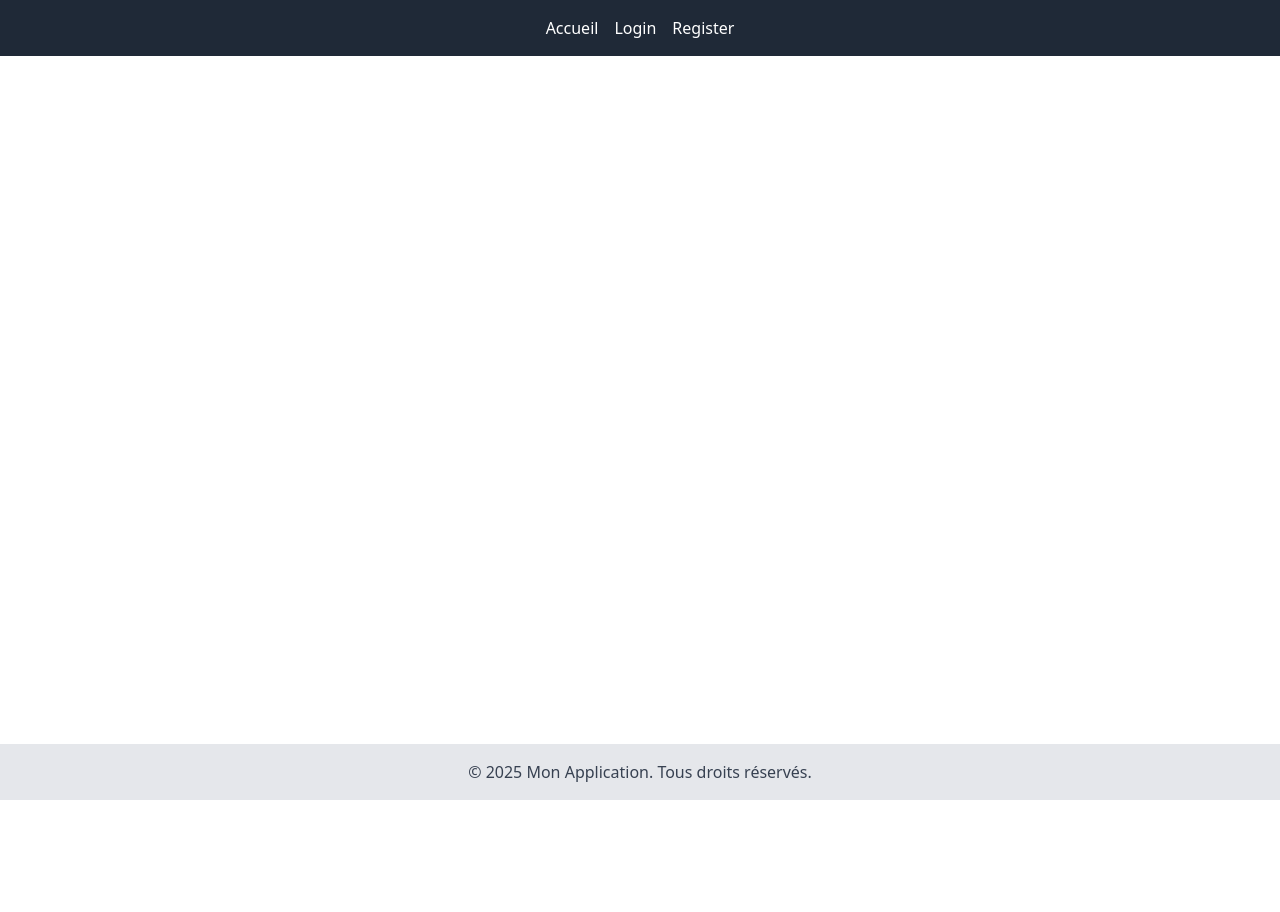
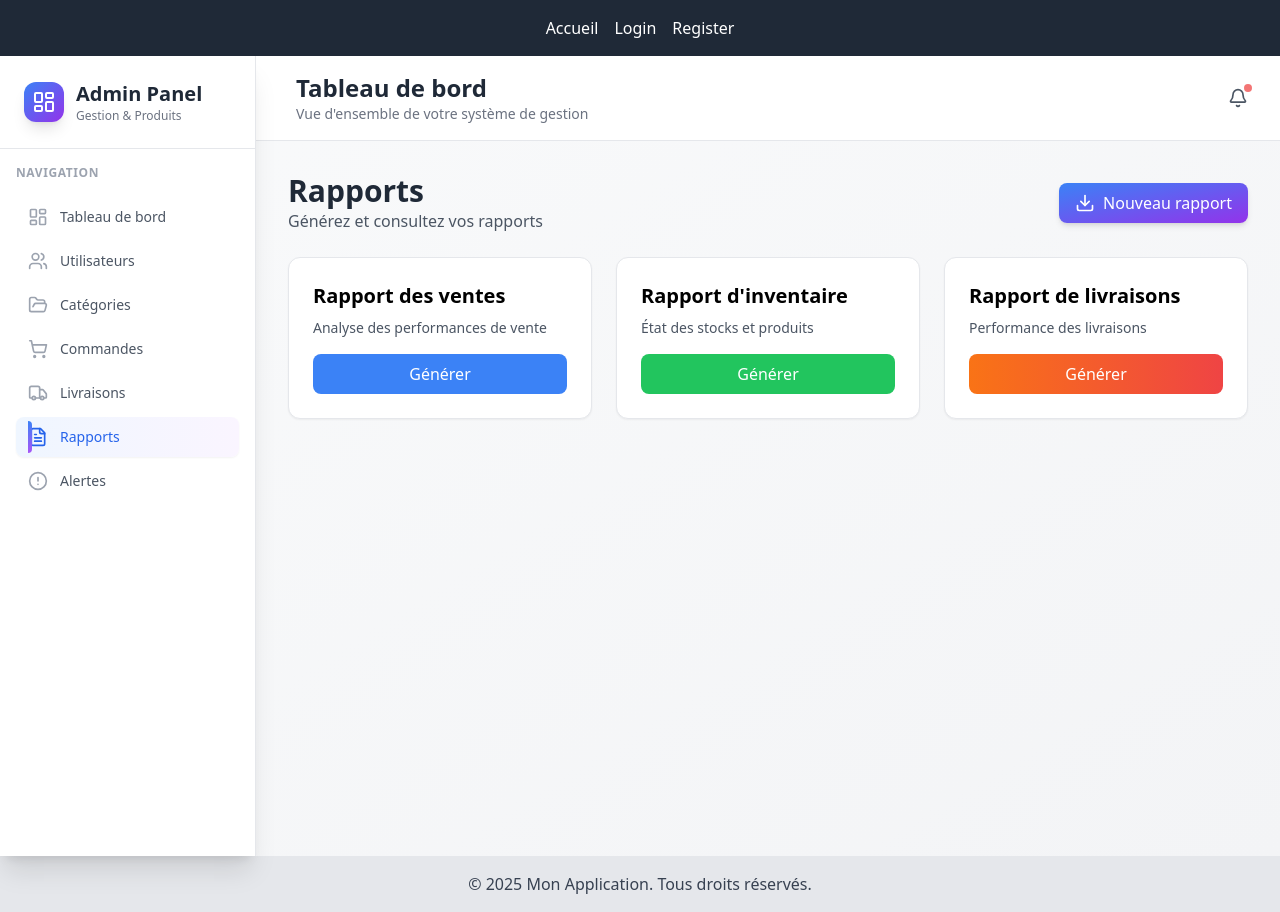
Before and after one commit to azizkcm09/Gestion-des-Fournisseurs-et-Produits-Frontend, a React (Vite) app: page /reports in a window 1280 px wide. Before the commit the page ends 800 px from the top, so only its background shows below. Built offline with nearby package versions, Linux system fonts and the light colour scheme.

Commit message:
creation de reports page

```diff
--- a/src/App.jsx
+++ b/src/App.jsx
@@ -10,6 +10,7 @@ import Users from "./pages/Users";
 import Categories from "./pages/Categories";
 import Orders from "./pages/Orders";
 import Deliveries from "./pages/Deleveries";
+import Reports from "./pages/Reports";
 
 function App() {
   return (
@@ -27,6 +28,7 @@ function App() {
             <Route path="/categories" element={<Categories />} />
             <Route path="/orders" element={<Orders />} />
             <Route path="/deliveries" element={<Deliveries />} />
+            <Route path="/reports" element={<Reports />} />
           </Routes>
         </main>
         <Footer />
--- /dev/null
+++ b/src/components/AddReportButton.jsx
@@ -0,0 +1,11 @@
+import React from "react";
+import { Download } from "lucide-react";
+
+export default function AddReportButton() {
+  return (
+    <button className="flex items-center px-4 py-2 bg-gradient-to-br from-blue-500 to-purple-600 text-white rounded-lg shadow-md hover:shadow-lg transition-all duration-300">
+      <Download className="w-5 h-5 mr-2" />
+      <span>Nouveau rapport</span>
+    </button>
+  );
+}
--- /dev/null
+++ b/src/components/ReportCard.jsx
@@ -0,0 +1,19 @@
+import React from "react";
+
+export default function ReportCard({ report }) {
+  return (
+    <div
+      className={`bg-white rounded-xl shadow-sm border border-gray-200 p-6 hover:shadow-lg transition-shadow duration-300 flex flex-col ${report.bgGradient}`}
+    >
+      <h3 className={`text-xl font-semibold text-${report.color}-800 mb-2`}>
+        {report.title}
+      </h3>
+      <p className="text-gray-600 text-sm mb-4">{report.description}</p>
+      <button
+        className={`mt-auto px-4 py-2 rounded-lg text-white font-medium ${report.buttonColor} transition-all duration-300`}
+      >
+        Générer
+      </button>
+    </div>
+  );
+}
--- /dev/null
+++ b/src/components/ReportManagementContent.jsx
@@ -0,0 +1,50 @@
+import React from "react";
+import AddReportButton from "./AddReportButton";
+import ReportCard from "./ReportCard";
+
+export default function ReportManagementContent() {
+  const reports = [
+    {
+      id: 1,
+      title: "Rapport des ventes",
+      description: "Analyse des performances de vente",
+      color: "blue",
+      bgGradient: "from-blue-100 to-blue-200",
+      buttonColor: "bg-blue-500 hover:bg-blue-600",
+    },
+    {
+      id: 2,
+      title: "Rapport d'inventaire",
+      description: "État des stocks et produits",
+      color: "green",
+      bgGradient: "from-green-100 to-green-200",
+      buttonColor: "bg-green-500 hover:bg-green-600",
+    },
+    {
+      id: 3,
+      title: "Rapport de livraisons",
+      description: "Performance des livraisons",
+      color: "orange",
+      bgGradient: "from-orange-100 to-red-200",
+      buttonColor:
+        "bg-gradient-to-r from-orange-500 to-red-500 hover:from-orange-600 hover:to-red-600",
+    },
+  ];
+
+  return (
+    <div className="space-y-6 animate-fadeIn">
+      <div className="flex items-center justify-between">
+        <div>
+          <h1 className="text-3xl font-bold text-gray-800">Rapports</h1>
+          <p className="text-gray-600">Générez et consultez vos rapports</p>
+        </div>
+        <AddReportButton />
+      </div>
+      <div className="grid grid-cols-1 md:grid-cols-2 lg:grid-cols-3 gap-6">
+        {reports.map((report) => (
+          <ReportCard key={report.id} report={report} />
+        ))}
+      </div>
+    </div>
+  );
+}
--- a/src/components/Sidebar.jsx
+++ b/src/components/Sidebar.jsx
@@ -32,7 +32,7 @@ export default function Sidebar({
     },
     { id: "orders", label: "Commandes", icon: ShoppingCart, path: "/orders" },
     { id: "deliveries", label: "Livraisons", icon: Truck, path: "/deliveries" },
-    { id: "reports", label: "Rapports", icon: FileText },
+    { id: "reports", label: "Rapports", icon: FileText, path: "/reports" },
     { id: "alerts", label: "Alertes", icon: AlertCircle },
   ];
 
--- /dev/null
+++ b/src/pages/Reports.jsx
@@ -0,0 +1,56 @@
+import React, { useState, useEffect } from "react";
+import Sidebar from "../components/Sidebar";
+import Header from "../components/Header";
+import LoadingState from "../components/LoadingState";
+import ReportManagementContent from "../components/ReportManagementContent";
+
+export default function Reports() {
+  const [isSidebarOpen, setIsSidebarOpen] = useState(true);
+  const [activeNav, setActiveNav] = useState("reports");
+  const [isLoading, setIsLoading] = useState(true);
+
+  useEffect(() => {
+    // Simulate initial loading
+    setTimeout(() => setIsLoading(false), 1000);
+
+    // Add animation styles
+    const style = document.createElement("style");
+    style.textContent = `
+      @keyframes fadeIn {
+        from { opacity: 0; transform: translateY(10px); }
+        to { opacity: 1; transform: translateY(0); }
+      }
+      .animate-fadeIn {
+        animation: fadeIn 0.3s ease-out;
+      }
+    `;
+    document.head.appendChild(style);
+
+    return () => {
+      document.head.removeChild(style);
+    };
+  }, []);
+
+  return (
+    <div className="flex h-screen bg-gradient-to-br from-gray-50 to-gray-100">
+      {/* Sidebar Component */}
+      <Sidebar
+        isOpen={isSidebarOpen}
+        activeNav={activeNav}
+        setActiveNav={setActiveNav}
+        toggleSidebar={() => setIsSidebarOpen(!isSidebarOpen)}
+      />
+
+      {/* Main Content Area */}
+      <div className="flex-1 flex flex-col overflow-hidden">
+        {/* Header Component */}
+        <Header toggleSidebar={() => setIsSidebarOpen(!isSidebarOpen)} />
+
+        {/* Main Report Management Content */}
+        <main className="flex-1 overflow-y-auto p-6 lg:p-8">
+          {isLoading ? <LoadingState /> : <ReportManagementContent />}
+        </main>
+      </div>
+    </div>
+  );
+}
```
